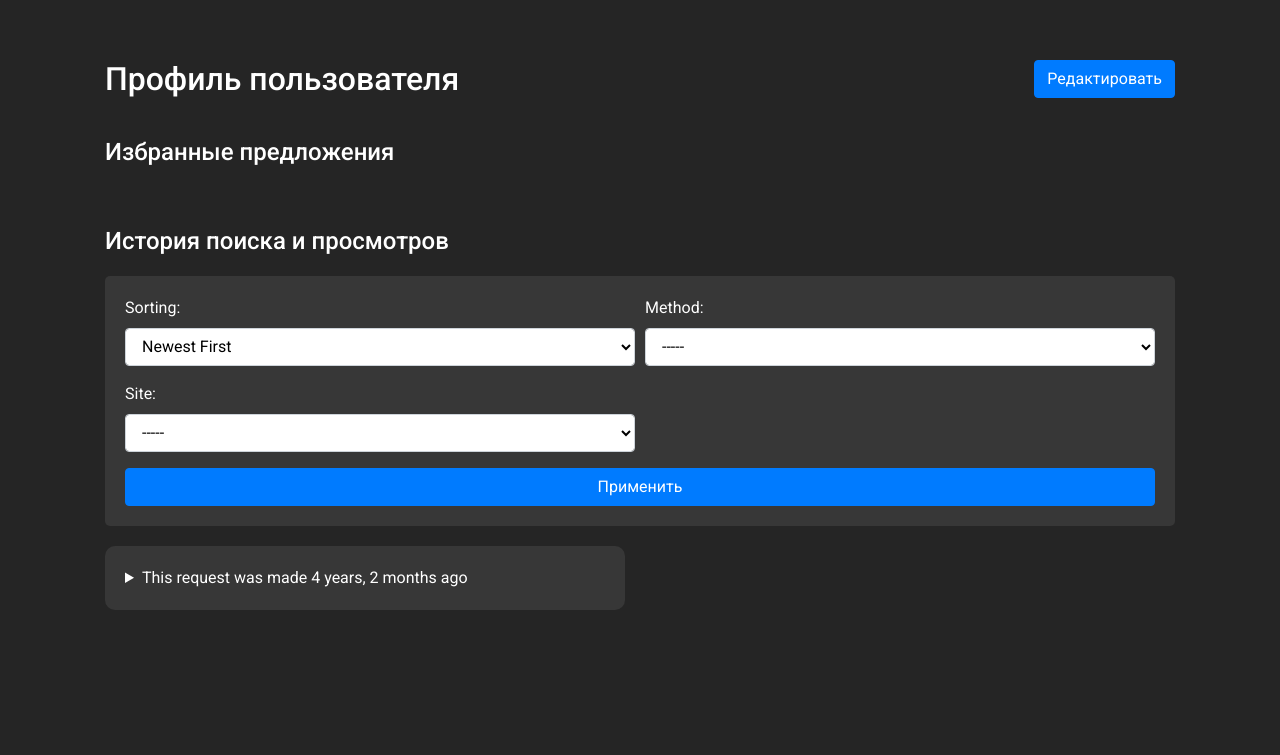
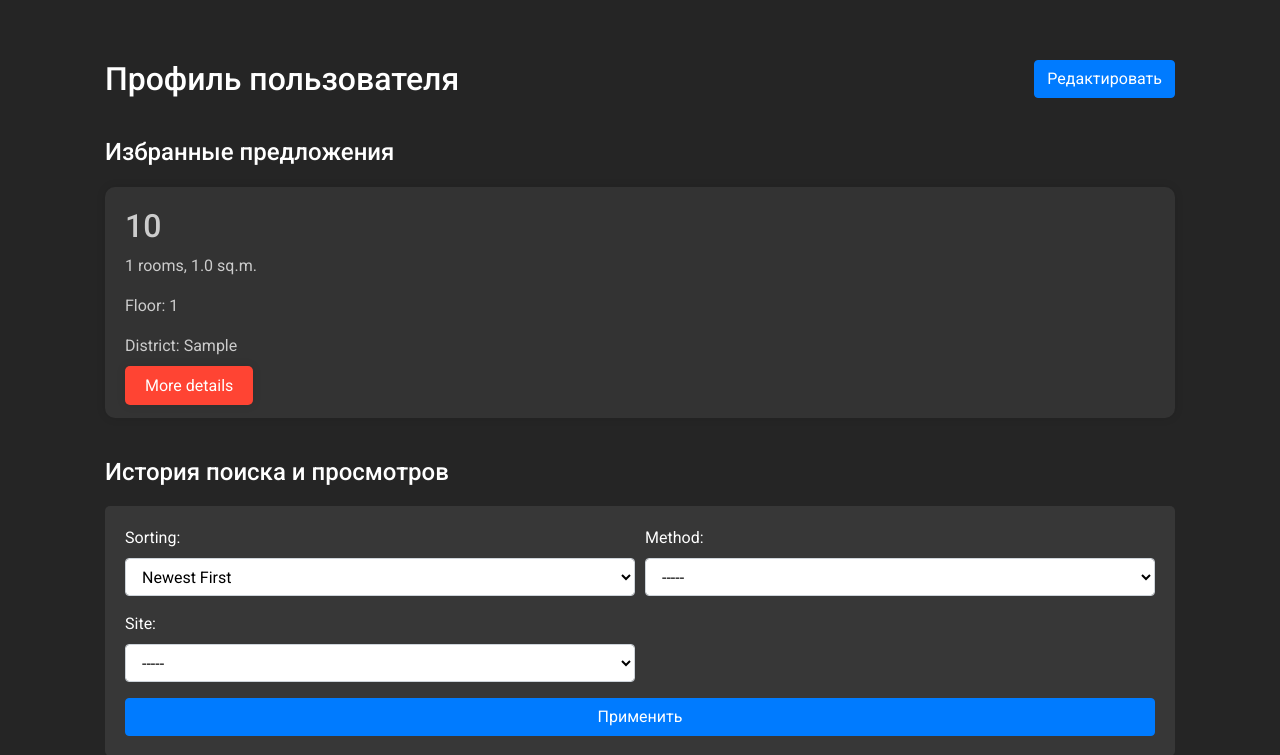
Before and after one commit to quali1/django_rent_analyzer, a Django app: page /profile/1 in a window 1280 px wide. Shown: the part 124-879 px from the top of the page. Before the commit the page ends 734 px from the top, so only its background shows below. Run offline with Django 5.2, Linux system fonts and the light colour scheme; tables that the repository leaves empty hold one stand-in row (values such as "Sample post"); parts of the project's set-up code (start-up, migrations or seed data) failed here and were passed over; some libraries are stand-ins or nearby versions.

Commit message:
- added saved offers into user profile

```diff
--- a/backend/static/style.css
+++ b/backend/static/style.css
@@ -388,47 +388,14 @@
 }
 
 
-/* Profile section */
+ /*Profile section */
 
-/*.header-title {*/
-/*    font-size: 2.5em;*/
-/*    color: #f5f5f5;*/
-/*    text-align: center;*/
-/*    margin-bottom: 20px;*/
-/*}*/
-
-/*.requests-section {*/
-/*    display: grid;*/
-/*    grid-template-columns: repeat(2, 1fr);*/
-/*    gap: 20px;*/
-/*}*/
-
-/*.request-card {*/
-/*    border-radius: 10px;*/
-/*    box-shadow: 0 0 10px rgba(0, 0, 0, 0.1);*/
-/*    padding: 20px;*/
-/*    color: #ccc;*/
-/*    transition: transform 0.3s ease;*/
-/*    background-color: #333;*/
-/*}*/
-
-/*.request-card:hover {*/
-/*    transform: scale(1.02);*/
-/*}*/
-
-
-
-/*.request-card__button:hover {*/
-/*    background-color: #f63;*/
-/*}*/
-
-/*@media screen and (max-width: 768px) {*/
-/*    .requests-section {*/
-/*        grid-template-columns: 1fr;*/
-/*    }*/
-/*}*/
-
-/* profile */
+.header-title {
+    font-size: 2.5em;
+    color: #f5f5f5;
+    text-align: center;
+    margin-bottom: 20px;
+}
 
 .profile {
     padding: 20px;
@@ -459,12 +426,55 @@
     margin-bottom: 20px;
 }
 
-.favorite-list,
+.saved-section {
+    display: grid;
+    grid-template-columns: repeat(2, 1fr);
+    gap: 20px;
+}
+
+.saved-card {
+    border-radius: 10px;
+    box-shadow: 0 0 10px rgba(0, 0, 0, 0.1);
+    padding: 20px;
+    color: #ccc;
+    transition: transform 0.3s ease;
+    background-color: #333;
+    margin-bottom: 20px;
+}
+
+.saved-card:hover {
+    transform: scale(1.02);
+}
+
+.saved-card__button {
+    background-color: #f43;
+    border: none;
+    color: #fff;
+    padding: 10px 20px;
+    border-radius: 5px;
+    cursor: pointer;
+    box-shadow: 0 0 10px rgba(0, 0, 0, 0.1);
+    transition: background-color 0.3s ease;
+}
+.saved-card__button:hover {
+    color: #fff;
+    text-decoration: none;
+    background-color: #f63;
+}
+
+
+@media screen and (max-width: 768px) {
+    .saved-section {
+        grid-template-columns: 1fr;
+    }
+}
+
+.saved-list,
 .history-list {
     padding: 0;
 }
 
-.favorite-item,
+.saved-item,
 .history-item {
     font-size: 18px;
     margin-bottom: 10px;
--- a/backend/users/templates/users/user-profile.html
+++ b/backend/users/templates/users/user-profile.html
@@ -4,67 +4,6 @@
     <header class="header">
         <h1 class="header-title">User Profile {{ user.username }}</h1>
     </header>
-
-    {#    <main class="main">#}
-    {#        <section class="requests-section">#}
-    {##}
-    {#            {% for request in requests %}#}
-    {#                <div class="request-card">#}
-    {#                    <h2 class="request-card__title">{{ request.request_id }}</h2>#}
-    {#                    <p class="request-card__time">Request date: {{ request.created }}</p>#}
-    {#                    <p class="request-card__settings">Analyzed site: {{ request.site }}, Analysis method: {{ request.method }}</p>#}
-    {#                    <a href="{% url 'analysis' request.request_id %}" class="request-card__button">More details</a>#}
-    {#                </div>#}
-    {#            {% endfor %}#}
-    {##}
-    {#            <!-- Repeat the card block for each request -->#}
-    {#        </section>#}
-    {#    </main>#}
-
-    {#    <div class="profile">#}
-    {#        <div class="profile-header">#}
-    {#            <h1 class="profile-title">Профиль пользователя</h1>#}
-    {#            <button class="edit-button">Редактировать</button>#}
-    {#        </div>#}
-    {#        <div class="profile-content">#}
-    {#            <div class="favorites">#}
-    {#                <h2 class="section-title">Избранные предложения</h2>#}
-    {#                <ul class="favorite-list">#}
-    {#                    <!-- Здесь будут отображаться избранные предложения -->#}
-    {#                    {% for favorite in favorites %}#}
-    {#                        <li class="favorite-item">{{ favorite }}</li>#}
-    {#                    {% endfor %}#}
-    {#                </ul>#}
-    {#            </div>#}
-    {#            <div class="history">#}
-    {#                <h2 class="section-title">История поиска и просмотров</h2>#}
-    {#                <ul class="history-list">#}
-    {#                    <!-- Здесь будут отображаться история поиска и просмотров -->#}
-    {#                    {% for request in requests %}#}
-    {#                        <li class="history-item">#}
-    {#                            <details>#}
-    {#                                <summary>Request date: {{ request.created }}</summary>#}
-    {#                                <div class="details-content">#}
-    {#                                    <p>{{ request.details }}</p>#}
-    {#                                    <!-- Дополнительная информация о запросе здесь -->#}
-    {#                                </div>#}
-    {#                            </details>#}
-    {#                        </li>#}
-    {#                    {% endfor %}#}
-    {#                                            {% for request in requests %}#}
-    {#                                                <div class="request-card">#}
-    {#                                                    <h2 class="request-card__title">{{ request.request_id }}</h2>#}
-    {#                                                    <p class="request-card__time">Request date: {{ request.created }}</p>#}
-    {#                                                    <p class="request-card__settings">Analyzed site: {{ request.site }}, Analysis#}
-    {#                                                        method: {{ request.method }}</p>#}
-    {#                                                    <a href="{% url 'analysis' request.request_id %}" class="request-card__button">More#}
-    {#                                                        details</a>#}
-    {#                                                </div>#}
-    {#                                            {% endfor %}#}
-    {#                </ul>#}
-    {#            </div>#}
-    {#        </div>#}
-    {#    </div>#}
 
     <div class="container">
         <div class="profile">
@@ -73,14 +12,28 @@
                 <button class="btn btn-primary edit-button">Редактировать</button>
             </div>
             <div class="profile-content">
-                <div class="favorites section">
+                <div class="saved section">
                     <h2 class="section-title">Избранные предложения</h2>
-                    <ul class="favorite-list list-group">
-                        <!-- Здесь будут отображаться избранные предложения -->
-                        {% for favorite in favorites %}
-                            <li class="favorite-item list-group-item">{{ favorite }}</li>
-                        {% endfor %}
-                    </ul>
+                    <!-- Здесь будут отображаться избранные предложения -->
+                    {% for offer in saved_offers %}
+                        <div class="saved-card">
+                            <h2 class="saved-card__title">{{ offer.price }}</h2>
+                            <p class="saved-card__description">{{ offer.rooms }} rooms, {{ offer.area }} sq.m.</p>
+                            <p class="saved-card__details">Floor: {{ offer.floor }}</p>
+                            <p class="saved-card__location">District: {{ offer.district }}</p>
+                            <a href="{{ offer.link }}" class="saved-card__button">More
+                                details</a>
+                            {% if request.user == user %}
+                                {% if offer.article_id in saved_offers %}
+                                    <a href="{% url 'remove-offer' offer.article_id %}" class="saved-icon"><i
+                                            class="fa-regular fa-bookmark"></i></a>
+                                {% else %}
+                                    <a href="{% url 'save-offer' offer.article_id %}" class="save-icon"><i
+                                            class="fa-regular fa-bookmark"></i></a>
+                                {% endif %}
+                            {% endif %}
+                        </div>
+                    {% endfor %}
                 </div>
                 <div class="history section">
                     <h2 class="section-title">История поиска и просмотров</h2>
@@ -91,7 +44,8 @@
                                 <label for="sort">Sorting:</label>
                                 <select id="sort" class="form-control" name="sort_value">
                                     {% for sort, map in sort_mapping.items %}
-                                        <option value="{{ sort }}" {% if sort == sort_value %} selected {% endif %}>{{ map.1 }}</option>
+                                        <option value="{{ sort }}" {% if sort == sort_value %}
+                                                selected {% endif %}>{{ map.1 }}</option>
                                     {% endfor %}
                                 </select>
                             </div>
@@ -100,7 +54,8 @@
                                 <select id="method" class="form-control" name="method_value">
                                     <option value="">-----</option>
                                     {% for method in methods %}
-                                    <option value="{{ method }}" {% if method == method_value %} selected {% endif %}>{{ method }}</option>
+                                        <option value="{{ method }}" {% if method == method_value %}
+                                                selected {% endif %}>{{ method }}</option>
                                     {% endfor %}
                                 </select>
                             </div>
@@ -109,7 +64,8 @@
                                 <select id="method" class="form-control" name="site_value">
                                     <option value="">-----</option>
                                     {% for site in sites %}
-                                    <option value="{{ site }}" {% if site == site_value %} selected {% endif %}>{{ site }}</option>
+                                        <option value="{{ site }}" {% if site == site_value %}
+                                                selected {% endif %}>{{ site }}</option>
                                     {% endfor %}
                                 </select>
                             </div>
--- a/backend/users/views.py
+++ b/backend/users/views.py
@@ -7,6 +7,7 @@
 
 from analyzer.models import OtodomData
 from analyzer.models import Offer
+from .models import UserProfile
 from django.http import HttpResponseRedirect
 
 
@@ -97,31 +98,46 @@
 #     return render(request, "users/user-profile.html", context)
 
 def user_profile(request, pk):
+    # Mapping for sorting options
     sort_mapping = {
         "newest": ["-created", "Newest First"],
         "oldest": ["created", "Oldest First"],
     }
+
+    # Available methods and sites
     methods = ["ai", "manual"]
     sites = ["otodom", "site2"]
 
+    # Retrieve user and user profile
+    user = User.objects.get(id=pk)
+    user_profile = UserProfile.objects.get(user=user)
+
+    # Retrieve saved offers for the user
+    saved_offers = user_profile.saved_offers.all()
+
+    # Default values
     sort_value = 'newest'
     method_value = request.POST.get('method_value', '')
     site_value = request.POST.get('site_value', '')
 
-    user = User.objects.get(id=pk)
+    # Retrieve requests associated with the user
     requests = OtodomData.objects.filter(requester=user)
 
+    # Filter requests based on method and site values if provided
     if method_value:
         requests = requests.filter(method=method_value)
     if site_value:
         requests = requests.filter(site=site_value)
 
+    # Handle sorting based on POST data
     if request.method == "POST":
         sort_value = request.POST.get('sort_value', 'newest')
 
+    # Set sorting key based on sort_value
     sort_key = '-created' if sort_value == 'newest' else 'created'
     requests = requests.order_by(sort_key)
 
+    # Context data for rendering
     context = {
         "user": user,
         "requests": requests,
@@ -131,6 +147,7 @@
         "sort_mapping": sort_mapping,
         "methods": methods,
         "sites": sites,
+        "saved_offers": saved_offers,
     }
 
     return render(request, "users/user-profile.html", context)
```
